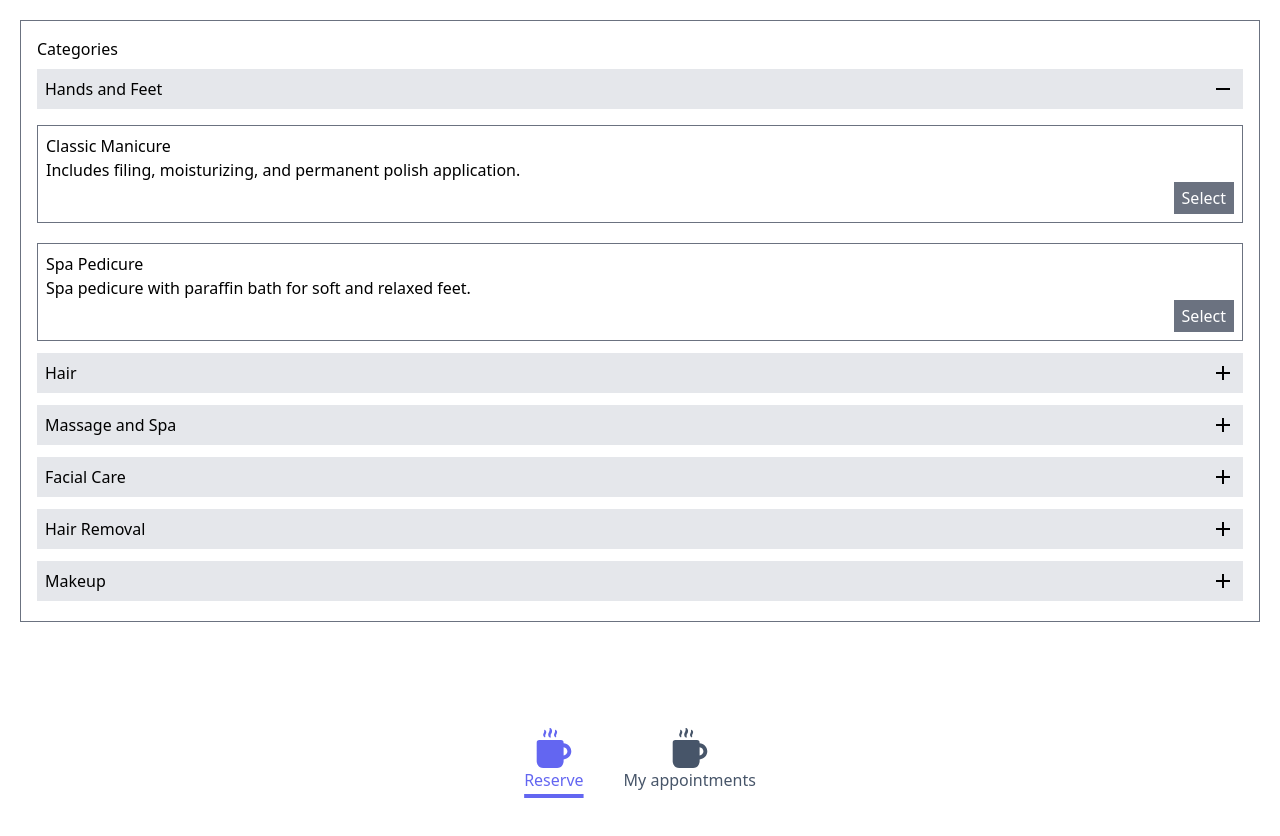
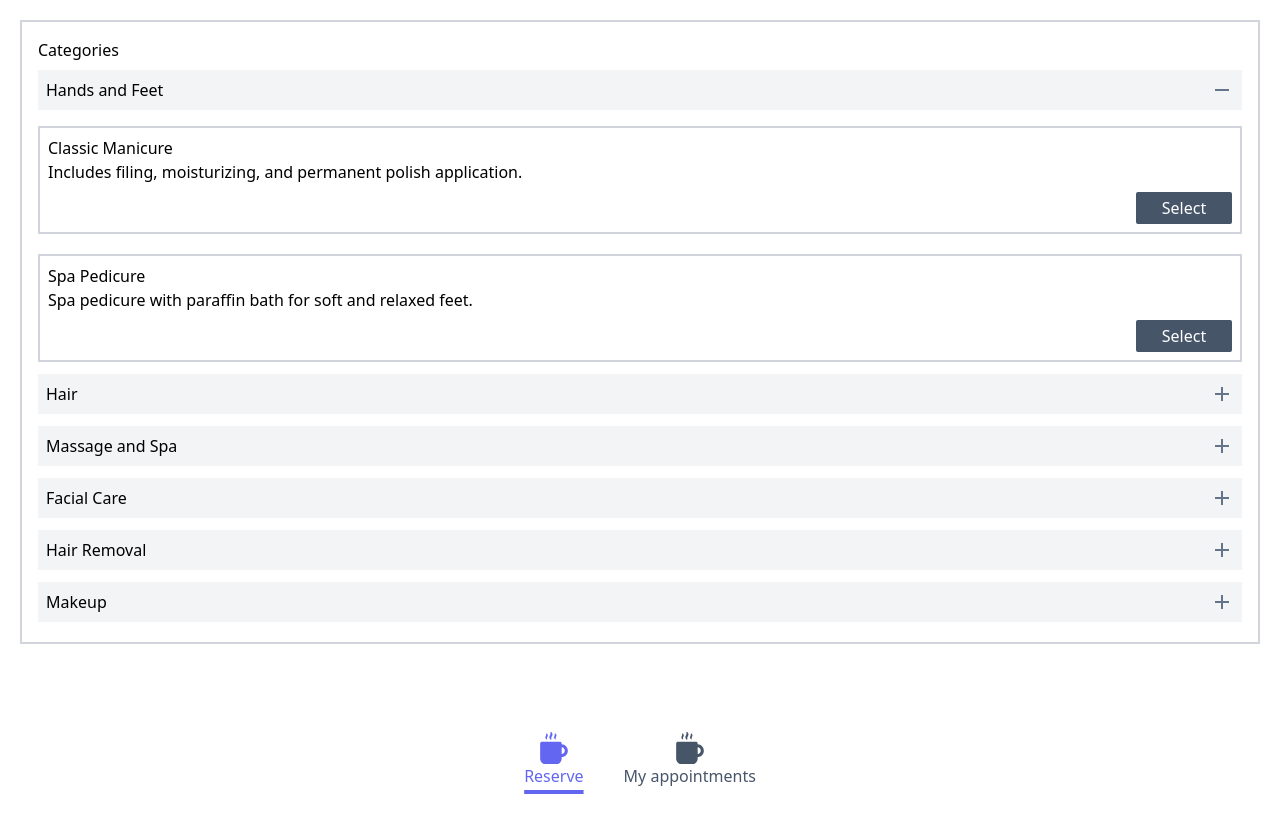
Before and after one commit to fernandobouchet/challenge-dev_jr-planify, a React (Vite) app: page / in a window 1280 px wide. Both pictures are taken after a click on the button "Hands and Feet". Before the commit the page ends 814 px from the top, so only its background shows below. Built offline with nearby package versions, Linux system fonts and the light colour scheme.

Commit message:
feat: style updates

```diff
--- a/src/components/categories/serviceCard.tsx
+++ b/src/components/categories/serviceCard.tsx
@@ -7,9 +7,9 @@ interface Props {
 
 const ServiceCard = ({ service }: Props) => {
   return (
-    <div className="flex flex-col border border-gray-500 p-2">
-      <h3>{service.name}</h3>
-      <p>{service.description}</p>
+    <div className="flex flex-col border-2 border-gray-300 p-2">
+      <h4>{service.name}</h4>
+      <p className="pb-2">{service.description}</p>
       <ServiceSelectorButton service={service} />
     </div>
   );
--- a/src/components/icons/index.tsx
+++ b/src/components/icons/index.tsx
@@ -3,7 +3,7 @@ interface Props {
 }
 
 export const icons = {
-  plus: (
+  plus: (props: Props) => (
     <svg
       xmlns="http://www.w3.org/2000/svg"
       height="24"
@@ -11,17 +11,19 @@ export const icons = {
       width="24"
       color="current"
       fill="currentColor"
+      {...props}
     >
       <path d="M440-440H200v-80h240v-240h80v240h240v80H520v240h-80v-240Z" />
     </svg>
   ),
-  minus: (
+  minus: (props: Props) => (
     <svg
       xmlns="http://www.w3.org/2000/svg"
       height="24"
       viewBox="0 -960 960 960"
       width="24"
       fill="currentColor"
+      {...props}
     >
       <path d="M200-440v-80h560v80H200Z" />
     </svg>
--- a/src/components/navigation/nav.tsx
+++ b/src/components/navigation/nav.tsx
@@ -8,11 +8,11 @@ const Nav = () => {
       <Outlet />
       <nav className="flex justify-center items-center gap-10 h-20 fixed w-full bottom-0 bg-white pt-auto">
         <NavigationLink href="/">
-          <icons.coffe className="fill-slate-600 w-10 h-auto" />
+          <icons.coffe className="fill-slate-600 w-8 h-auto" />
           <span className="text-sm lg:text-base text-slate-600">Reserve</span>
         </NavigationLink>
         <NavigationLink href="/my-appointments">
-          <icons.coffe className="fill-slate-600 w-10 h-auto" />
+          <icons.coffe className="fill-slate-600 w-8 h-auto" />
           <span className="text-sm lg:text-base text-slate-600">
             My appointments
           </span>
--- a/src/components/selectionNavigation.tsx
+++ b/src/components/selectionNavigation.tsx
@@ -16,7 +16,7 @@ const SelectionNavigation = ({
   const { currentService } = useUserServices();
 
   return (
-    <section className="flex mt-5 p-5 border border-gray-500 fixed w-full bottom-20 h-20 bg-white">
+    <section className="flex mt-5 p-5 border-2 border-gray-300 fixed w-full bottom-20 h-20 bg-white">
       <div className="w-full flex justify-between">
         {serviceSelectionStatus !== "CATEGORY" && (
           <Button onClick={handleOnClickBack}>Prev</Button>
--- a/src/components/time/timeSelectorWrapper.tsx
+++ b/src/components/time/timeSelectorWrapper.tsx
@@ -9,6 +9,7 @@ const TimeSelectorWrapper = () => {
 
   return (
     <section className="section-container">
+      <div className={`border-2 border-gray-300 p-4`}>
         <h3>Upcoming appointments available</h3>
         {data.length >= 1 ? (
           <div className="flex flex-col items-center">
@@ -33,6 +34,7 @@ const TimeSelectorWrapper = () => {
         ) : (
           "Sorry, there are no appointments available at the moment."
         )}
+      </div>
     </section>
   );
 };
--- a/src/components/ui/accordion.tsx
+++ b/src/components/ui/accordion.tsx
@@ -8,7 +8,7 @@ interface Props {
 
 const Accordion = ({ title, className, children }: Props) => {
   return (
-    <div className={`border border-gray-500 p-4 ${className}`}>
+    <div className={`border-2 border-gray-300 p-4 ${className}`}>
       <h2>{title}</h2>
       <div className="flex flex-col gap-2 mt-2">{children}</div>
     </div>
--- a/src/components/ui/accordionItem.tsx
+++ b/src/components/ui/accordionItem.tsx
@@ -18,12 +18,12 @@ const AccordionItem = ({
   openId,
   onClick,
 }: Props) => {
-  let isOpen = openId === id;
+  const isOpen = openId === id;
   return (
     <div className={`mb-1 gap-5 ${className} `}>
       <button
-        className="w-full p-2 text-left bg-gray-200
-                 hover:bg-gray-300 transition duration-300"
+        className="w-full p-2 text-left bg-gray-100
+                 hover:bg-gray-200 transition duration-300"
         onClick={onClick}
       >
         {title}
@@ -32,7 +32,11 @@ const AccordionItem = ({
             isOpen ? "rotate-180" : "rotate-0"
           } transition-transform duration-300`}
         >
-          {isOpen ? icons.minus : icons.plus}
+          {isOpen ? (
+            <icons.minus className="fill-slate-500" />
+          ) : (
+            <icons.plus className="fill-slate-500" />
+          )}
         </span>
       </button>
       {isOpen && <div className="flex flex-col pt-4 gap-5">{children}</div>}
--- a/src/components/ui/button.tsx
+++ b/src/components/ui/button.tsx
@@ -11,10 +11,10 @@ const Button = ({ onClick, className, children, disabled }: Props) => {
   return (
     <button
       disabled={disabled}
-      className={`px-2 py-1 w-fit ${
+      className={`px-2 py-1 min-w-24 rounded-sm font-medium ${
         disabled
-          ? "bg-gray-100 text-gray-300"
-          : "bg-gray-500 text-white hover:bg-gray-600 cursor-pointer"
+          ? "bg-neutral-300 text-neutral-100"
+          : "bg-slate-600 text-white hover:bg-slate-700 cursor-pointer"
       } ${className}`}
       onClick={onClick}
     >
--- a/src/pages/home.tsx
+++ b/src/pages/home.tsx
@@ -11,7 +11,7 @@ const Home = () => {
     useSelectionServiceStatus();
 
   return (
-    <main>
+    <main className="text-sm lg:text-base">
       {serviceSelectionStatus === "CATEGORY" ? (
         <CategoriesSelectorWrapper />
       ) : serviceSelectionStatus === "TIME" ? (
--- a/src/pages/myAppointments.tsx
+++ b/src/pages/myAppointments.tsx
@@ -1,5 +1,5 @@
 const MyAppointments = () => {
-  return <main>MyAppointments asas</main>;
+  return <main className="text-sm lg:text-base">MyAppointments asas</main>;
 };
 
 export { MyAppointments };
--- a/src/utils/slots.json
+++ b/src/utils/slots.json
@@ -1,6 +1,21 @@
 [
   {
     "date": "2024-04-06",
+    "serviceId": 1,
+    "availableTimeslots": [
+      "09:00",
+      "10:00",
+      "11:00",
+      "12:00",
+      "13:00",
+      "14:00",
+      "15:00",
+      "16:00",
+      "17:00"
+    ]
+  },
+  {
+    "date": "2024-08-06",
     "serviceId": 1,
     "availableTimeslots": [
       "09:00",
```
Lines whose indentation alone changed are shown as unchanged.
